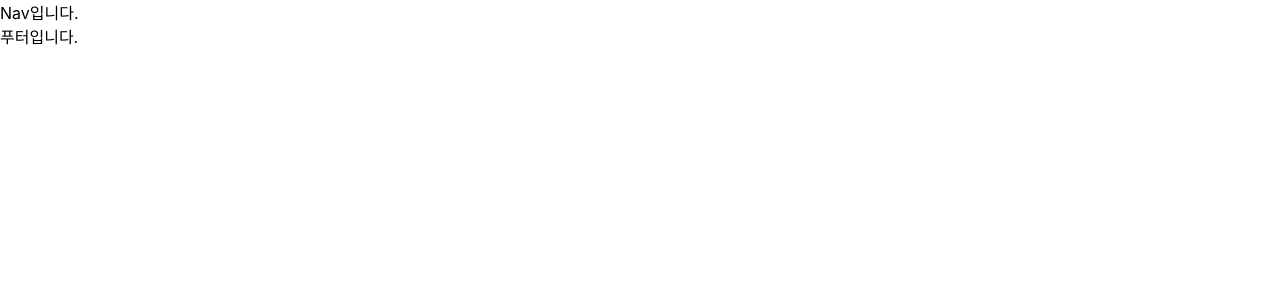
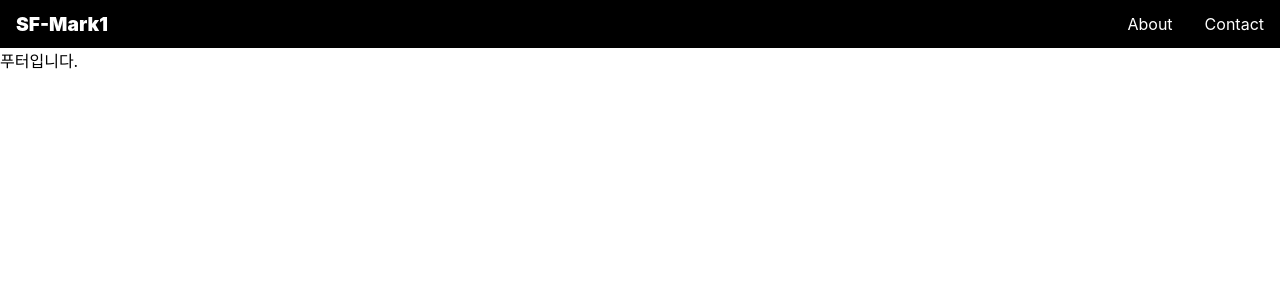
Before and after one commit to ej-rarus/smartfarm_reactapp, a React (Create React App) app: page /controlpanel in a window 1280 px wide. Before the commit this address had no page. Shown: the top 300 px of the page. Built offline with nearby package versions, Linux system fonts and the light colour scheme.

Commit message:
Component 추가 & css 추가

```diff
--- a/src/App.css
+++ b/src/App.css
@@ -1,32 +1,40 @@
-.App {
-  text-align: center;
+*{
+  padding: 0;
+  margin: 0;
 }
 
-.App-logo {
-  height: 40vmin;
-  pointer-events: none;
+.nav {
+  background-color: black;
+  color: white;
+  height: 3rem;
+  display: flex;
+  flex-direction: row;
+  justify-content: space-between;
+  align-items: center;
 }
 
-@media (prefers-reduced-motion: no-preference) {
-  .App-logo {
-    animation: App-logo-spin infinite 20s linear;
-  }
+.main-logo-container {
+  margin: 1rem;
 }
 
-.App-header {
-  background-color: #282c34;
-  min-height: 100vh;
-  display: flex;
-  flex-direction: column;
-  align-items: center;
-  justify-content: center;
-  font-size: calc(10px + 2vmin);
-  color: white;
+.main-logo {
+  cursor: pointer;
+  font-size: larger;
+  font-weight: 900;
 }
 
-.App-link {
-  color: #61dafb;
+.nav-btn-container {
+  display: flex;
+
 }
+
+.nav-btn {
+  margin-left: 1rem ;
+  margin-right: 1rem;
+  cursor: pointer;
+
+}
+
 
 @keyframes App-logo-spin {
   from {
--- a/src/App.js
+++ b/src/App.js
@@ -1,9 +1,13 @@
 import './App.css';
 import React from 'react';
-import { BrowserRouter as Router, Route, Routes } from 'react-router-dom';
+import { BrowserRouter as Router, Route, Routes,} from 'react-router-dom';
+
 import Home from './pages/Home';
 import About from './pages/About';
 import Contact from './pages/Contact';
+import Dashboard from './pages/Dashboard';
+import ControlPanel from './pages/ControlPanel';
+
 
 import Nav from './components/Nav';
 import Footer from './components/Footer';
@@ -18,6 +22,9 @@ function App() {
           <Route exact path="/" element={<Home/>} />
           <Route path="/about" element={<About/>} />
           <Route path="/contact" element={<Contact/>} />
+          <Route path="/dashboard" element={<Dashboard/>} />
+          <Route path="/controlpanel" element={<ControlPanel/>} />
+
         </Routes>
         <Footer/>
       </div>
--- a/src/components/Footer.js
+++ b/src/components/Footer.js
@@ -1,4 +1,5 @@
 import React from "react";
+import '../App.css';
 
 function Footer(){
     return (
--- a/src/components/Nav.js
+++ b/src/components/Nav.js
@@ -1,10 +1,21 @@
 import React from "react";
+import { useNavigate } from "react-router-dom";
+import '../App.css';
+
 
 function Nav(){
+    const navigate = useNavigate();
+
     return(
 
-        <div>
-            Nav입니다.
+        <div className="nav">
+            <div className="main-logo-container">
+                <div className="main-logo" onClick={()=>navigate('/')}>SF-Mark1</div>
+            </div>
+            <div className="nav-btn-container">
+                <div className="nav-btn" onClick={()=>navigate('/about')}>About</div>
+                <div className="nav-btn" onClick={()=>navigate('/contact')}>Contact</div>
+            </div>
         </div>
 
     );
--- /dev/null
+++ b/src/pages/ControlPanel.js
@@ -0,0 +1,9 @@
+function ControlPanel () {
+    return (
+        <div>
+
+        </div>
+    );
+}
+
+export default ControlPanel;
--- /dev/null
+++ b/src/pages/Dashboard.js
@@ -0,0 +1,9 @@
+function Dashboard () {
+    return (
+        <div>
+
+        </div>
+    );
+}
+
+export default Dashboard;
```
